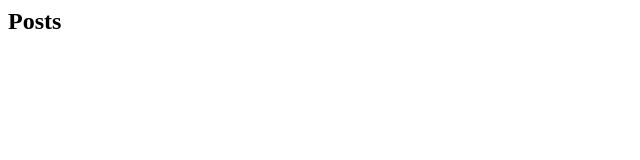
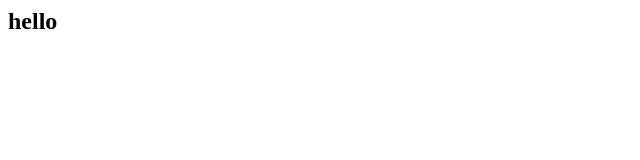
Before and after one commit to zengyue/bandwagon, a website: page app/views/home.html in a window 1280 px wide. Shown: the full height of the page, 0-640 px from the left. Drawn offline with nearby package versions, Linux system fonts and the light colour scheme; files that its build step writes are made by us from their sources.

Commit message:
修改html

```diff
--- a/app/views/home.html
+++ b/app/views/home.html
@@ -3,6 +3,6 @@
 {% block title %}Posts{% endblock %}
 
 {% block content %}
-  <h1>Posts</h1>
+  <h1>hello</h1>
   <div>{{ users }}</div>
 {% endblock %}
```
